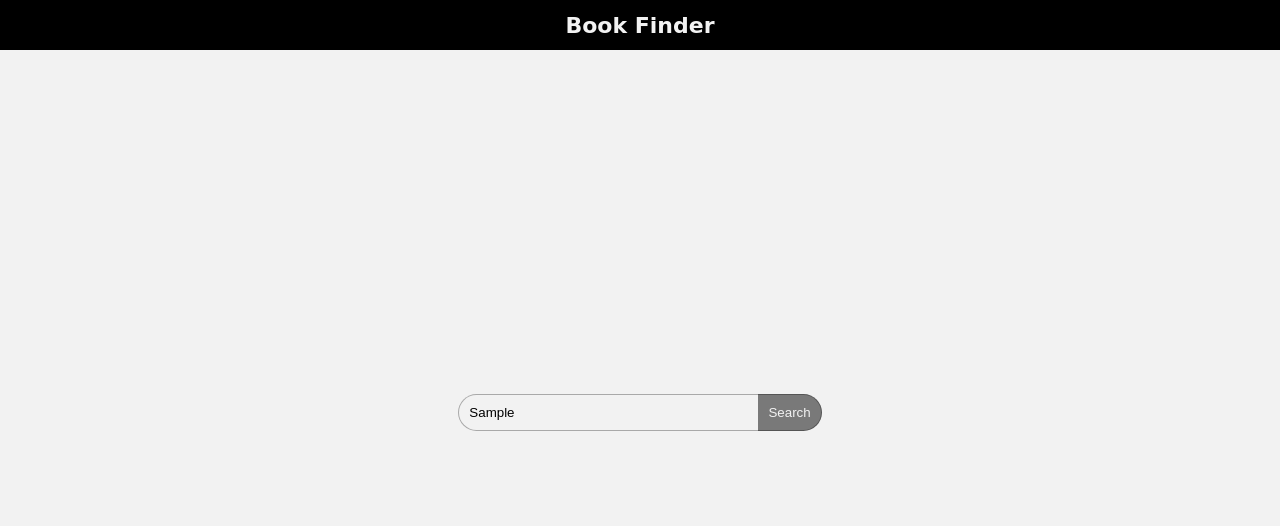
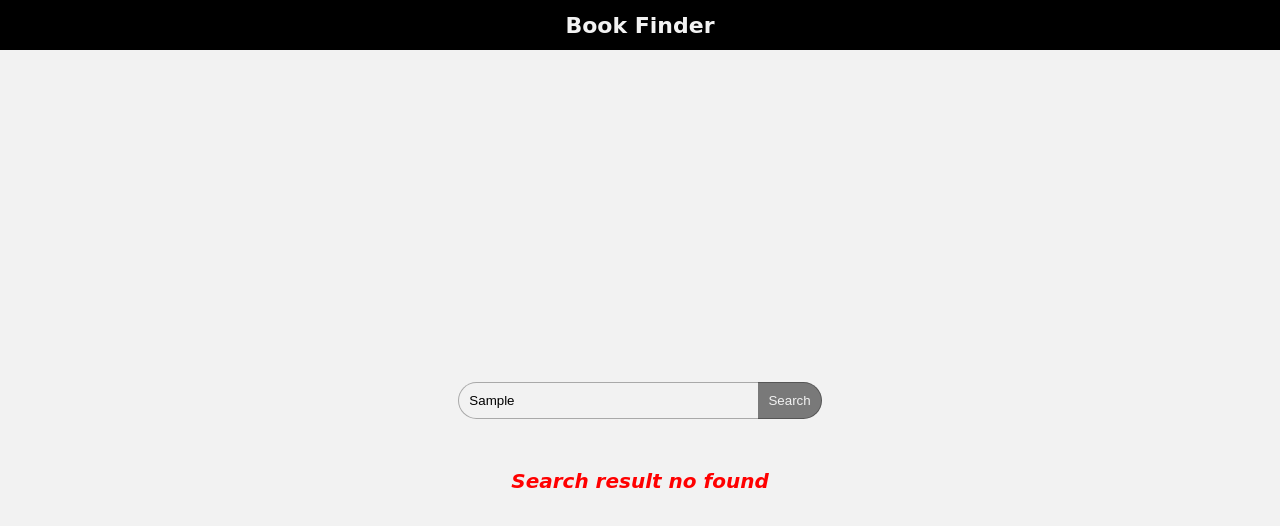
Before and after one commit to elsalvacion/bookfinder, a plain HTML site: page index.html in a window 1280 px wide. Both pictures are taken after typing "Sample" into the empty fields and a click on the button "Search". Drawn offline with Linux system fonts and the light colour scheme; no server answers.

Commit message:
Edit app.js and include error handling

```diff
--- a/css/style.css
+++ b/css/style.css
@@ -137,6 +137,12 @@ section.search-output .search-output-item img {
   height: 100%;
 }
 
+.error {
+  color: red;
+  text-align: center;
+  font-size: 20px;
+}
+
 @media (max-width: 800px) {
   section.search-bar {
     display: block;
--- a/js/app.js
+++ b/js/app.js
@@ -24,7 +24,14 @@ document.addEventListener("DOMContentLoaded", () => {
     fetchBooks(text_value)
       .then((data) => {
         const spinner = '<img class="spinner" src="img/spinner.gif">';
-
+        if (data === "error") {
+          search_output.innerHTML = spinner;
+          setTimeout(() => {
+            search_output.innerHTML = `
+          <b class="error"><i>Search result no found</i></b>
+          `;
+          }, 2000);
+        } else {
           search_output.innerHTML = spinner;
           const { items } = data;
           // console.log(data);
@@ -34,6 +41,7 @@ document.addEventListener("DOMContentLoaded", () => {
               bookItem(item.volumeInfo);
             });
           }, 1500);
+        }
       })
       .catch((err) => console.log(err));
   });
@@ -42,9 +50,8 @@ document.addEventListener("DOMContentLoaded", () => {
     // authors
     let authors = null;
 
-    if (item.authors.length) {
-      authors =
-        item.authors.length > 1 ? item.authors.join(" & ") : item.authors[0];
+    if (item.authors) {
+      authors = item.authors[0];
     }
     // icons
     let icons = "";
@@ -103,11 +110,15 @@ document.addEventListener("DOMContentLoaded", () => {
   };
 
   const fetchBooks = async (text) => {
+    try {
       const res = await fetch(
         `https://www.googleapis.com/books/v1/volumes?q=${text}`
       );
       const data = await res.json();
       console.log(data);
       return data;
+    } catch (err) {
+      return "error";
+    }
   };
 });
```
Lines whose indentation alone changed are shown as unchanged.
